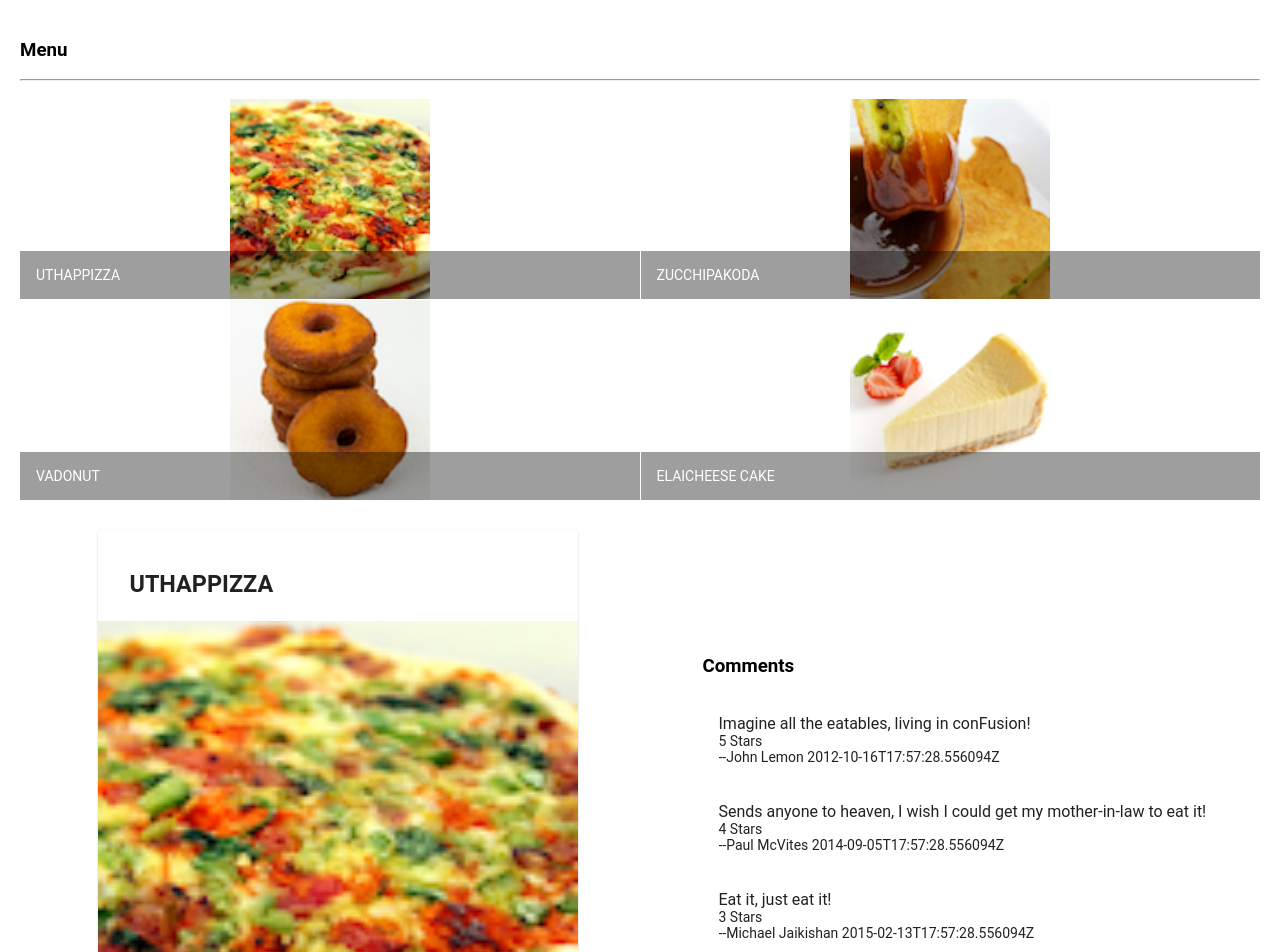
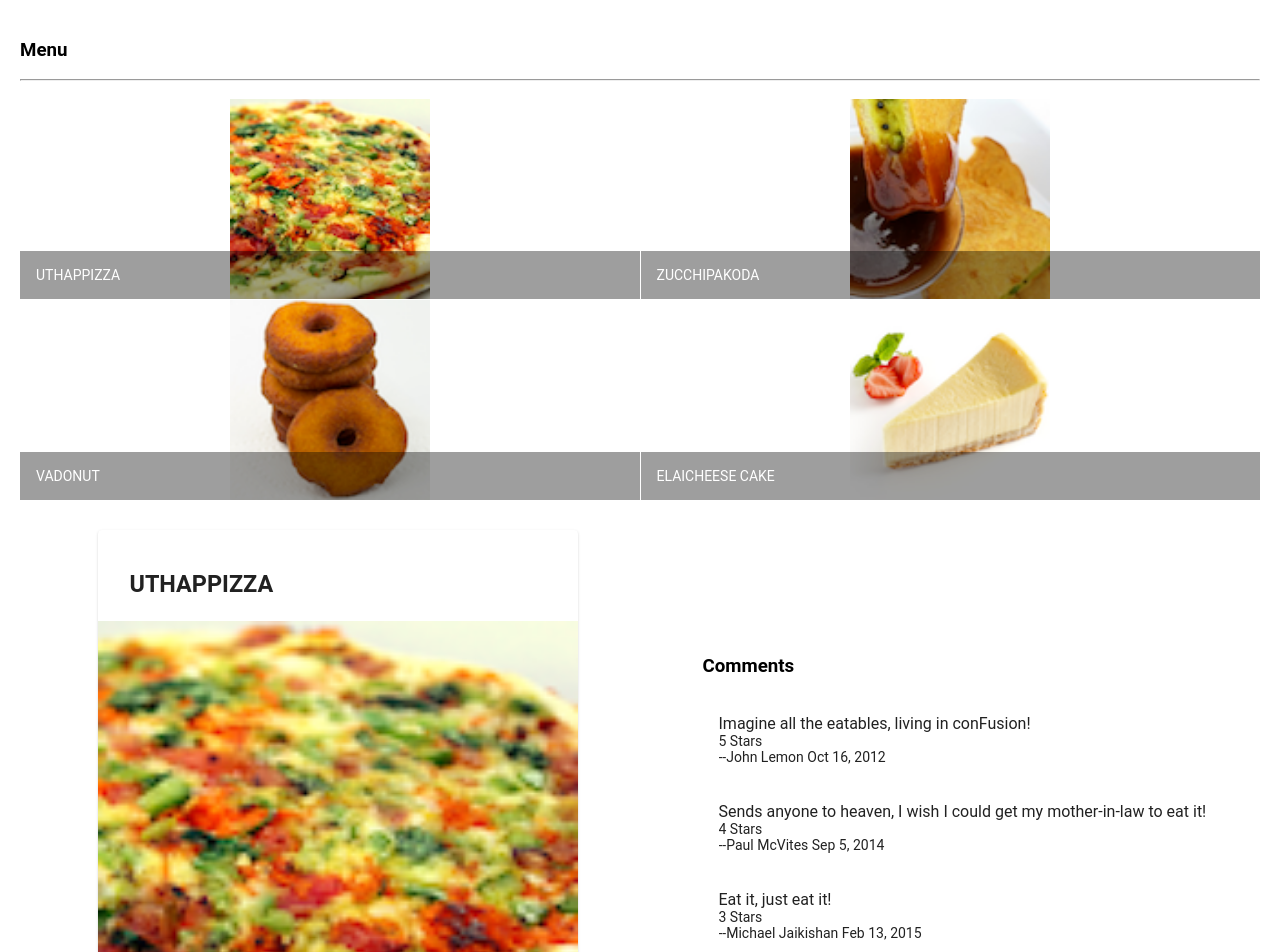
Before and after one commit to siva576/GitTest, an Angular app in the folder conFusion/: page / in a window 1280 px wide. Shown: the top 952 px of the page. Built offline with nearby package versions, Linux system fonts and the light colour scheme.

Commit message:
Data bindings

```diff
--- a/conFusion/src/app/dishdetail/dishdetail.component.html
+++ b/conFusion/src/app/dishdetail/dishdetail.component.html
@@ -39,7 +39,7 @@
                 <span> {{comment.rating}} Stars</span>
                 </p>
                 <p matLine>
-                <span> --{{comment.author}} {{comment.date}}</span>
+                <span> --{{comment.author}} {{comment.date|date}}</span>
               </p>
             </mat-list-item>
           </mat-list>
--- a/conFusion/src/app/dishdetail/dishdetail.component.ts
+++ b/conFusion/src/app/dishdetail/dishdetail.component.ts
@@ -1,48 +1,8 @@
-import { Component, OnInit } from '@angular/core';
+import { Component, OnInit, Input } from '@angular/core';
+import { Dish } from '../shared/dish';
+import { DISHES } from '../shared/dishes';
 
-const DISH = {
-  id: '0',
-  name: 'Uthappizza',
-  image: '/assets/images/uthappizza.png',
-  category: 'mains',
-  featured: true,
-  label: 'Hot',
-  price: '4.99',
-  // tslint:disable-next-line:max-line-length
-  description: 'A unique combination of Indian Uthappam (pancake) and Italian pizza, topped with Cerignola olives, ripe vine cherry tomatoes, Vidalia onion, Guntur chillies and Buffalo Paneer.',
-  comments: [
-       {
-           rating: 5,
-           comment: 'Imagine all the eatables, living in conFusion!',
-           author: 'John Lemon',
-           date: '2012-10-16T17:57:28.556094Z'
-       },
-       {
-           rating: 4,
-           comment: 'Sends anyone to heaven, I wish I could get my mother-in-law to eat it!',
-           author: 'Paul McVites',
-           date: '2014-09-05T17:57:28.556094Z'
-       },
-       {
-           rating: 3,
-           comment: 'Eat it, just eat it!',
-           author: 'Michael Jaikishan',
-           date: '2015-02-13T17:57:28.556094Z'
-       },
-       {
-           rating: 4,
-           comment: 'Ultimate, Reaching for the stars!',
-           author: 'Ringo Starry',
-           date: '2013-12-02T17:57:28.556094Z'
-       },
-       {
-           rating: 2,
-           comment: 'It\'s your birthday, we\'re gonna party!',
-           author: '25 Cent',
-           date: '2011-12-02T17:57:28.556094Z'
-       }
-   ]
-};
+
 @Component({
   selector: 'app-dishdetail',
   templateUrl: './dishdetail.component.html',
@@ -50,8 +10,10 @@
 })
 export class DishdetailComponent implements OnInit {
 
-  dish = DISH;
-  constructor() { }
+@Input()
+  dish = Dish;
+  constructor() {
+   }
 
   ngOnInit() {
   }
--- a/conFusion/src/app/menu/menu.component.html
+++ b/conFusion/src/app/menu/menu.component.html
@@ -11,7 +11,8 @@
 
   <div fxFlex>
     <mat-grid-list cols="2" rowHeight="200px">
-      <mat-grid-tile *ngFor="let dish of dishes">
+      <!-- <mat-grid-tile *ngFor="let dish of dishes"> -->
+          <mat-grid-tile *ngFor="let dish of dishes" (click) = "onSelect(dish)">
         <img height="200px" src={{dish.image}} alt={{dish.name}}>
         <mat-grid-tile-footer>
           <h1>{{dish.name | uppercase}}</h1>
@@ -19,5 +20,6 @@
       </mat-grid-tile>
     </mat-grid-list>
   </div>
-  <app-dishdetail></app-dishdetail>
+  <!-- <app-dishdetail [dish]="selectedDish"></app-dishdetail> -->
+  <app-dishdetail [dish] = "selectedDish"></app-dishdetail>
 </div>
--- a/conFusion/src/app/menu/menu.component.ts
+++ b/conFusion/src/app/menu/menu.component.ts
@@ -1,50 +1,6 @@
 import { Component, OnInit } from '@angular/core';
 import { Dish } from '../shared/dish';
-
-const DISHES: Dish[] = [
-  {
-    id: '0',
-    name: 'Uthappizza',
-    image: '/assets/images/uthappizza.png',
-    category: 'mains',
-    featured: true,
-    label: 'Hot',
-    price: '4.99',
-    // tslint:disable-next-line:max-line-length
-    description: 'A unique combination of Indian Uthappam (pancake) and Italian pizza, topped with Cerignola olives, ripe vine cherry tomatoes, Vidalia onion, Guntur chillies and Buffalo Paneer.'
-  },
-  {
-    id: '1',
-    name: 'Zucchipakoda',
-    image: '/assets/images/zucchipakoda.png',
-    category: 'appetizer',
-    featured: false,
-    label: '',
-    price: '1.99',
-    description: 'Deep fried Zucchini coated with mildly spiced Chickpea flour batter accompanied with a sweet-tangy tamarind sauce'
-  },
-  {
-    id: '2',
-    name: 'Vadonut',
-    image: '/assets/images/vadonut.png',
-    category: 'appetizer',
-    featured: false,
-    label: 'New',
-    price: '1.99',
-    description: 'A quintessential ConFusion experience, is it a vada or is it a donut?'
-  },
-  {
-    id: '3',
-    name: 'ElaiCheese Cake',
-    image: '/assets/images/elaicheesecake.png',
-    category: 'dessert',
-    featured: false,
-    label: '',
-    price: '2.99',
-    description: 'A delectable, semi-sweet New York Style Cheese Cake, with Graham cracker crust and spiced with Indian cardamoms'
-  }
- ];
-
+import { DISHES } from '../shared/dishes';
 
 @Component({
   selector: 'app-menu',
@@ -53,13 +9,14 @@
 })
 export class MenuComponent implements OnInit {
 
-
-  dishes = DISHES;
-
-  selectedDish = DISHES[0];
- constructor() { }
-
+  dishes: Dish[] = DISHES;
+  selectedDish: Dish;
+  constructor() { }
   ngOnInit() {
+    this.selectedDish = DISHES[0];
+  }
+  onSelect(dish: Dish) {
+    this.selectedDish = dish;
   }
 
 }
--- /dev/null
+++ b/conFusion/src/app/shared/comment.ts
@@ -0,0 +1,6 @@
+export class Comment {
+    rating: number;
+    comment: string;
+    author: string;
+    date: string;
+}
--- a/conFusion/src/app/shared/dish.ts
+++ b/conFusion/src/app/shared/dish.ts
@@ -1,3 +1,4 @@
+import { Comment } from './comment';
 export class Dish {
     id: string;
     name: string;
@@ -7,4 +8,5 @@
     label: string;
     price: string;
     description: string;
+     comments: Comment[];
 }
--- /dev/null
+++ b/conFusion/src/app/shared/dishes.ts
@@ -0,0 +1,173 @@
+import { Dish } from './dish';
+
+export const DISHES: Dish[] = [
+    {
+        id: '0',
+        name: 'Uthappizza',
+        image: '/assets/images/uthappizza.png',
+        category: 'mains',
+        featured: true,
+        label: 'Hot',
+        price: '4.99',
+        // tslint:disable-next-line:max-line-length
+        description: 'A unique combination of Indian Uthappam (pancake) and Italian pizza, topped with Cerignola olives, ripe vine cherry tomatoes, Vidalia onion, Guntur chillies and Buffalo Paneer.',
+        comments: [
+            {
+                rating: 5,
+                comment: 'Imagine all the eatables, living in conFusion!',
+                author: 'John Lemon',
+                date: '2012-10-16T17:57:28.556094Z'
+            },
+            {
+                rating: 4,
+                comment: 'Sends anyone to heaven, I wish I could get my mother-in-law to eat it!',
+                author: 'Paul McVites',
+                date: '2014-09-05T17:57:28.556094Z'
+            },
+            {
+                rating: 3,
+                comment: 'Eat it, just eat it!',
+                author: 'Michael Jaikishan',
+                date: '2015-02-13T17:57:28.556094Z'
+            },
+            {
+                rating: 4,
+                comment: 'Ultimate, Reaching for the stars!',
+                author: 'Ringo Starry',
+                date: '2013-12-02T17:57:28.556094Z'
+            },
+            {
+                rating: 2,
+                comment: 'It\'s your birthday, we\'re gonna party!',
+                author: '25 Cent',
+                date: '2011-12-02T17:57:28.556094Z'
+            }
+        ]
+    },
+    {
+        id: '1',
+        name: 'Zucchipakoda',
+        image: '/assets/images/zucchipakoda.png',
+        category: 'appetizer',
+        featured: false,
+        label: '',
+        price: '1.99',
+        description: 'Deep fried Zucchini coated with mildly spiced Chickpea flour batter accompanied with a sweet-tangy tamarind sauce',
+        comments: [
+            {
+                rating: 5,
+                comment: 'Imagine all the eatables, living in conFusion!',
+                author: 'John Lemon',
+                date: '2012-10-16T17:57:28.556094Z'
+            },
+            {
+                rating: 4,
+                comment: 'Sends anyone to heaven, I wish I could get my mother-in-law to eat it!',
+                author: 'Paul McVites',
+                date: '2014-09-05T17:57:28.556094Z'
+            },
+            {
+                rating: 3,
+                comment: 'Eat it, just eat it!',
+                author: 'Michael Jaikishan',
+                date: '2015-02-13T17:57:28.556094Z'
+            },
+            {
+                rating: 4,
+                comment: 'Ultimate, Reaching for the stars!',
+                author: 'Ringo Starry',
+                date: '2013-12-02T17:57:28.556094Z'
+            },
+            {
+                rating: 2,
+                comment: 'It\'s your birthday, we\'re gonna party!',
+                author: '25 Cent',
+                date: '2011-12-02T17:57:28.556094Z'
+            }
+        ]
+    },
+    {
+        id: '2',
+        name: 'Vadonut',
+        image: '/assets/images/vadonut.png',
+        category: 'appetizer',
+        featured: false,
+        label: 'New',
+        price: '1.99',
+        description: 'A quintessential ConFusion experience, is it a vada or is it a donut?',
+        comments: [
+            {
+                rating: 5,
+                comment: 'Imagine all the eatables, living in conFusion!',
+                author: 'John Lemon',
+                date: '2012-10-16T17:57:28.556094Z'
+            },
+            {
+                rating: 4,
+                comment: 'Sends anyone to heaven, I wish I could get my mother-in-law to eat it!',
+                author: 'Paul McVites',
+                date: '2014-09-05T17:57:28.556094Z'
+            },
+            {
+                rating: 3,
+                comment: 'Eat it, just eat it!',
+                author: 'Michael Jaikishan',
+                date: '2015-02-13T17:57:28.556094Z'
+            },
+            {
+                rating: 4,
+                comment: 'Ultimate, Reaching for the stars!',
+                author: 'Ringo Starry',
+                date: '2013-12-02T17:57:28.556094Z'
+            },
+            {
+                rating: 2,
+                comment: 'It\'s your birthday, we\'re gonna party!',
+                author: '25 Cent',
+                date: '2011-12-02T17:57:28.556094Z'
+            }
+        ]
+    },
+    {
+        id: '3',
+        name: 'ElaiCheese Cake',
+        image: '/assets/images/elaicheesecake.png',
+        category: 'dessert',
+        featured: false,
+        label: '',
+        price: '2.99',
+        description: 'A delectable, semi-sweet New York Style Cheese Cake, with Graham cracker crust and spiced with Indian cardamoms',
+        comments: [
+            {
+                rating: 5,
+                comment: 'Imagine all the eatables, living in conFusion!',
+                author: 'John Lemon',
+                date: '2012-10-16T17:57:28.556094Z'
+            },
+            {
+                rating: 4,
+                comment: 'Sends anyone to heaven, I wish I could get my mother-in-law to eat it!',
+                author: 'Paul McVites',
+                date: '2014-09-05T17:57:28.556094Z'
+            },
+            {
+                rating: 3,
+                comment: 'Eat it, just eat it!',
+                author: 'Michael Jaikishan',
+                date: '2015-02-13T17:57:28.556094Z'
+            },
+            {
+                rating: 4,
+                comment: 'Ultimate, Reaching for the stars!',
+                author: 'Ringo Starry',
+                date: '2013-12-02T17:57:28.556094Z'
+            },
+            {
+                rating: 2,
+                comment: 'It\'s your birthday, we\'re gonna party!',
+                author: '25 Cent',
+                date: '2011-12-02T17:57:28.556094Z'
+            }
+        ]
+    }
+];
```
